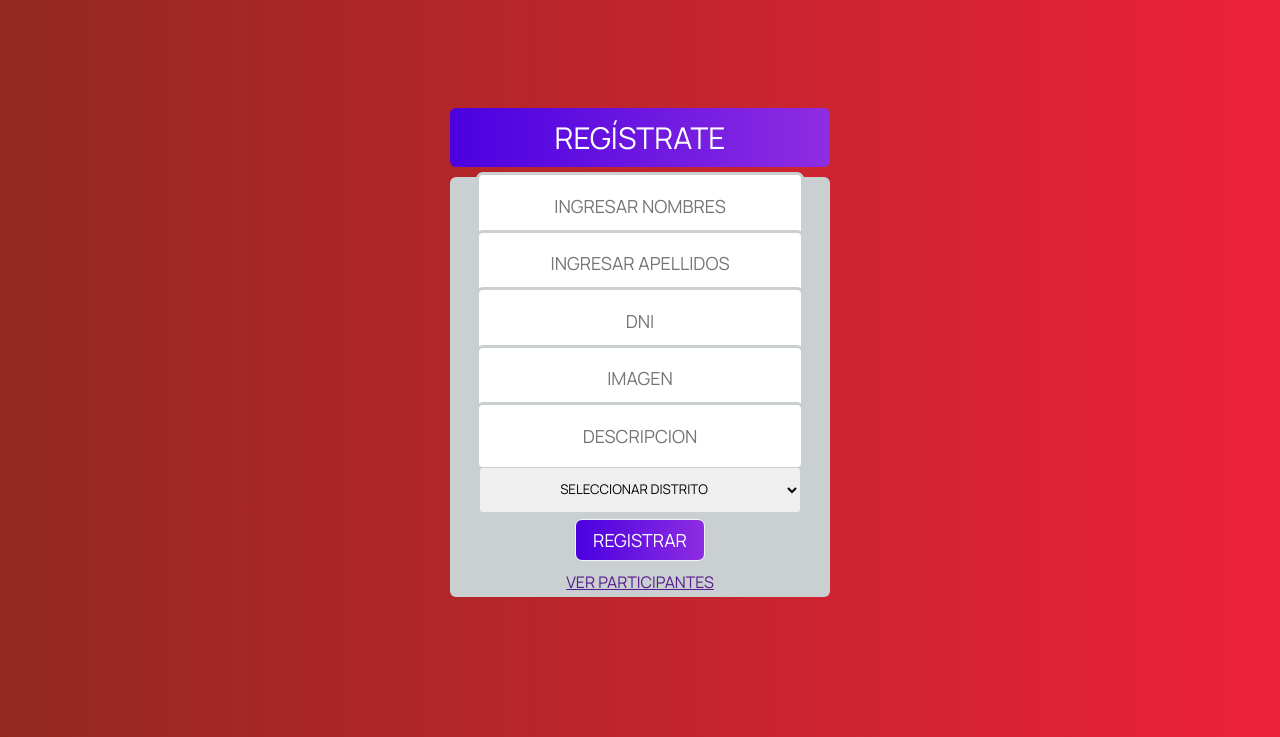
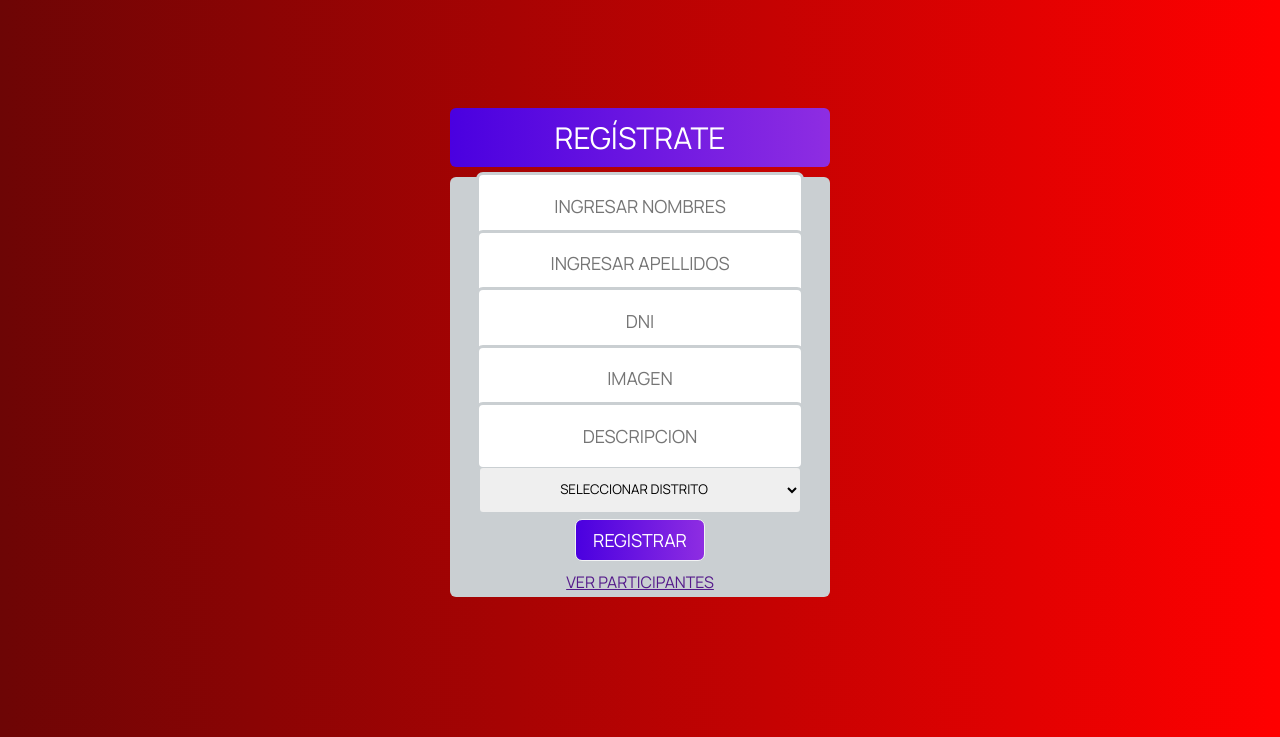
Before and after one commit to InfoChincha/infochincha, a PHP site: page /formulario.php in a window 1280 px wide. Shown: the top 737 px of the page. Run offline with PHP 8.4, Linux system fonts and the light colour scheme; data that the repository does not hold is empty.

Commit message:
Color fondo

```diff
--- a/estilo.css
+++ b/estilo.css
@@ -3,9 +3,9 @@
 		}
 
 		body{
-			background: #ED213A;
-			background: -webkit-linear-gradient(to right, #93291E, #ED213A);
-			background: linear-gradient(to right, #93291E, #ED213A);
+			background: #6d0505;  /* fallback for old browsers */
+    background: -webkit-linear-gradient(to right, #6d0505, #ff0000);  /* Chrome 10-25, Safari 5.1-6 */
+    background: linear-gradient(to right, #6d0505, #ff0000);
 
 
 		}
```
Also changed, not shown: participante.php (+7 -1 lines).
